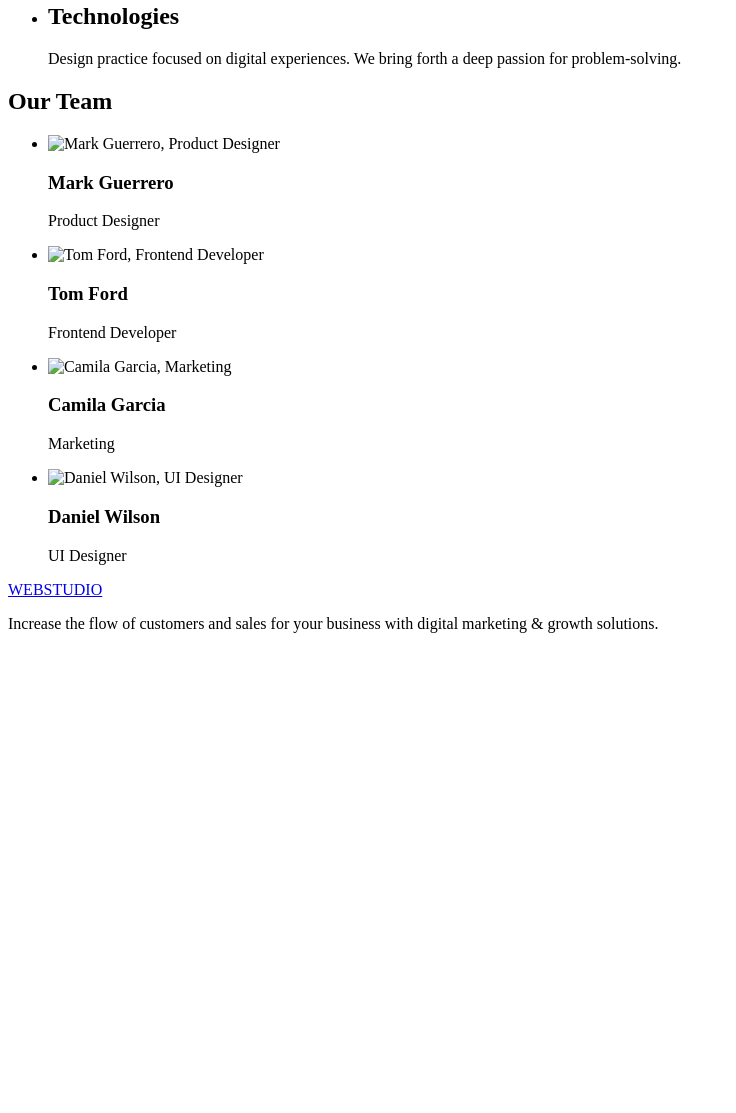
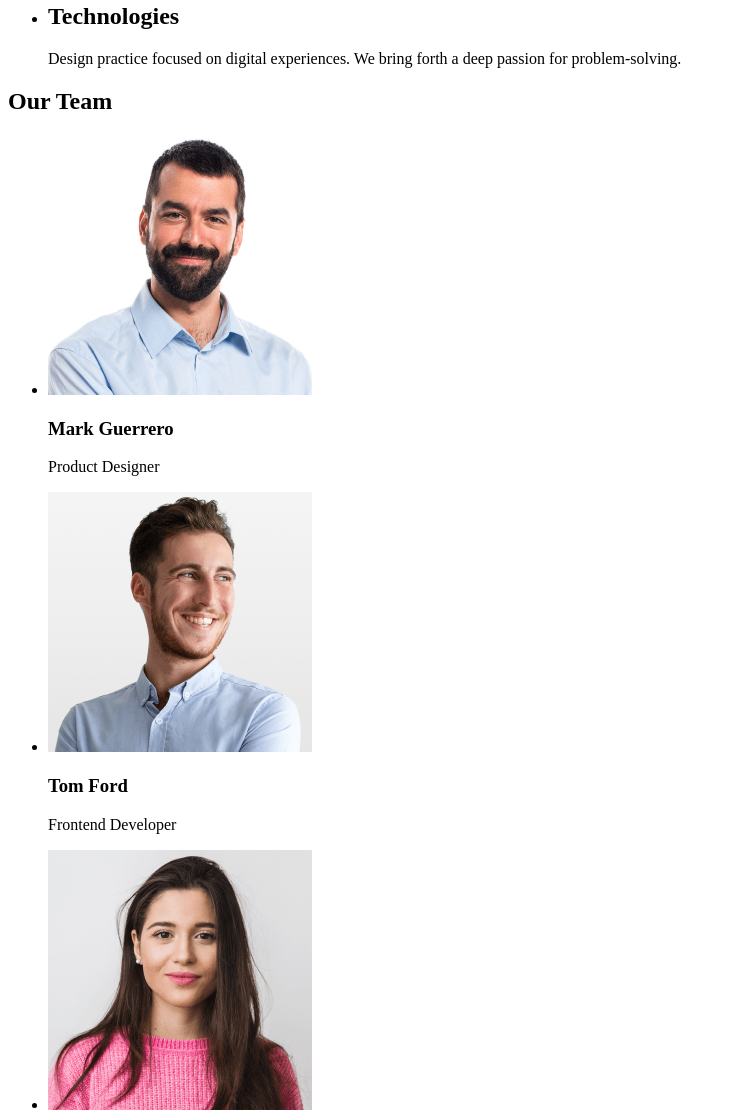
Before and after one commit to Khalus-Volodymyr/goit-markup-hw-01, a plain HTML site: page index.html in a window 1280 px wide. Shown: the part 507-1620 px from the top of the page, without its empty margins (0-736 px from the left). Before the commit the page ends 1156 px from the top, so only its background shows below. Drawn offline with Linux system fonts and the light colour scheme; the site is published under a folder, as on GitHub Pages, so addresses that start at the root find nothing.

Commit message:
Correction #1 of Homework #1

```diff
--- a/index.html
+++ b/index.html
@@ -52,22 +52,22 @@
             <h2>Our Team</h2>
                 <ul>
                     <li>
-                        <img src="/images/mark-guerreo-min.png" alt="Mark Guerrero, Product Designer" width="264" height="260">
+                        <img src="./images/mark-guerreo-min.png" alt="Mark Guerrero, Product Designer" width="264" height="260">
                         <h3>Mark Guerrero</h3>
                         <p>Product Designer</p>
                     </li>
                     <li>
-                        <img src="/images/tom-ford-min.png" alt="Tom Ford, Frontend Developer" width="264" height="260">
+                        <img src="./images/tom-ford-min.png" alt="Tom Ford, Frontend Developer" width="264" height="260">
                         <h3>Tom Ford</h3>
                         <p>Frontend Developer</p>
                     </li>
                     <li>
-                        <img src="/images/camila-garcia-min.png" alt="Camila Garcia, Marketing" width="264" height="260">
+                        <img src="./images/camila-garcia-min.png" alt="Camila Garcia, Marketing" width="264" height="260">
                         <h3>Camila Garcia</h3>
                         <p>Marketing</p>
                     </li>
                     <li>
-                        <img src="/images/daniel-wilson-min.png" alt="Daniel Wilson, UI Designer" width="264" height="260">
+                        <img src="./images/daniel-wilson-min.png" alt="Daniel Wilson, UI Designer" width="264" height="260">
                         <h3>Daniel Wilson</h3>
                         <p>UI Designer</p>
                     </li>
```
